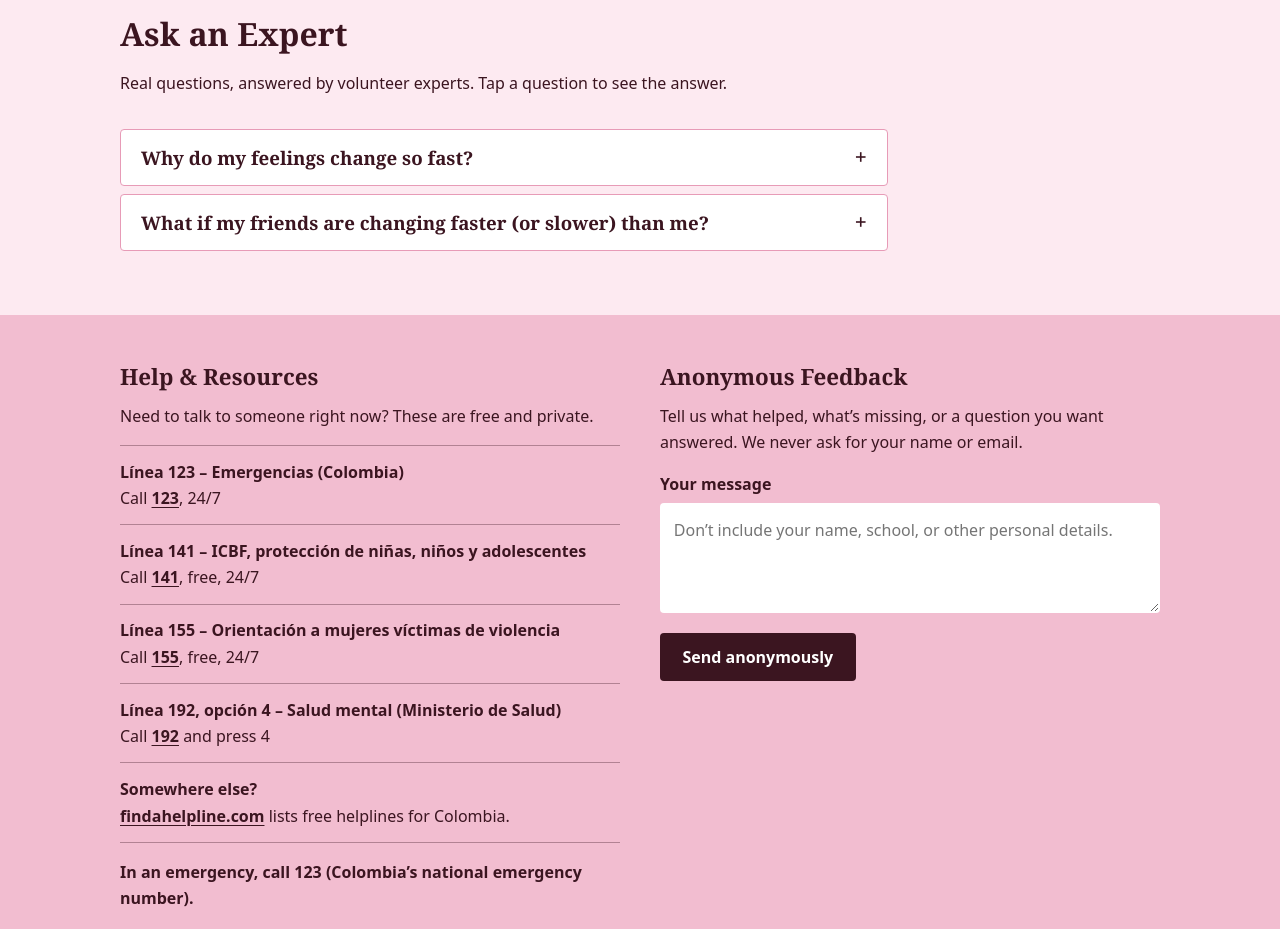
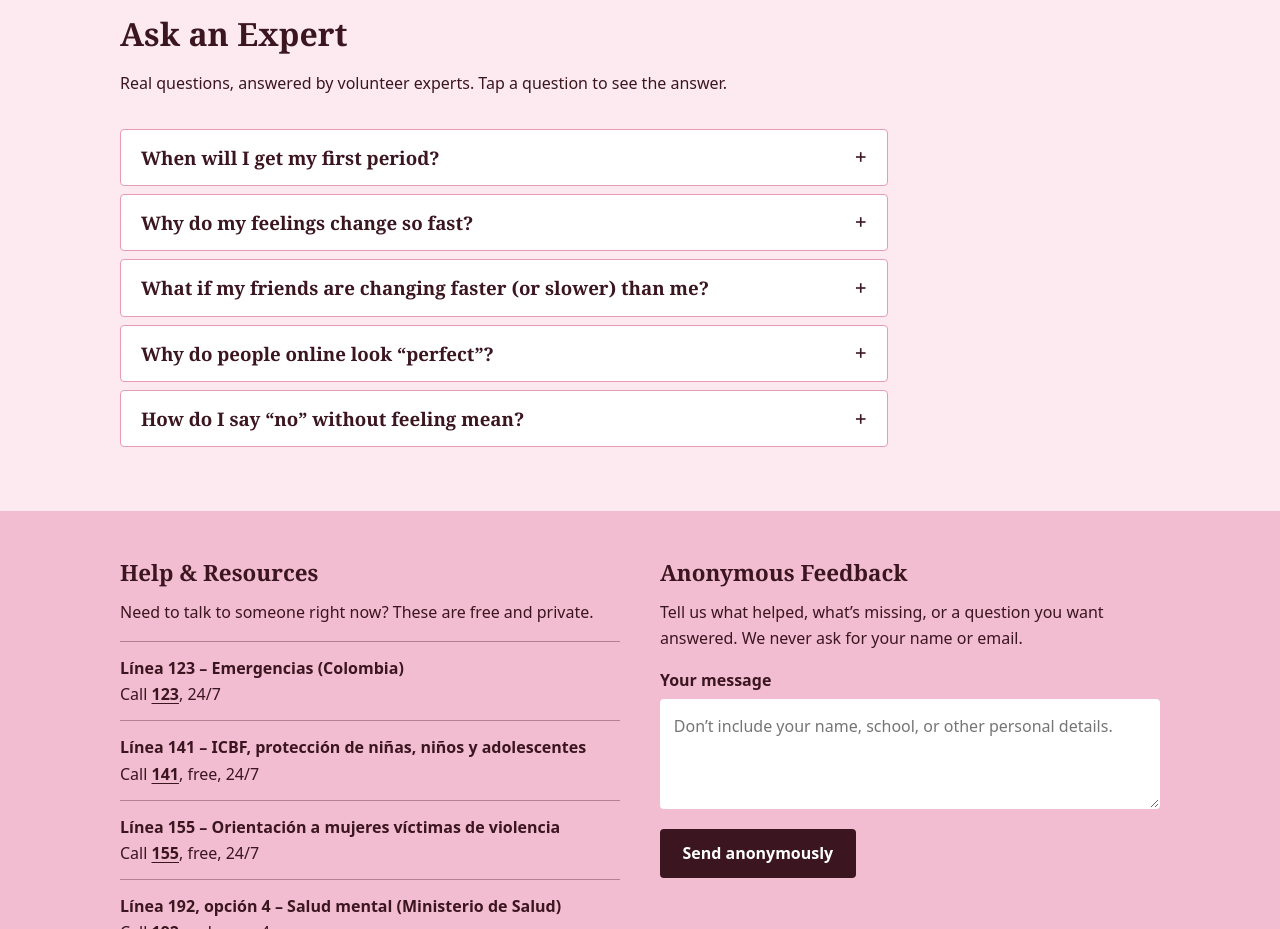
Before and after one commit to WorkWebsitesMixed/bloom, a plain HTML site: page index.html in a window 1280 px wide. Shown: the part 1320-2249 px from the top of the page. Drawn offline with Linux system fonts and the light colour scheme.

Commit message:
Restore the three FAQ questions removed by mistake; keep only the bracketed tag removal
Co-Authored-By: Claude Sonnet 5.5 <noreply@anthropic.com>

```diff
--- a/index.html
+++ b/index.html
@@ -766,6 +766,20 @@
 
         <div class="accordion" id="accordion">
           <!-- Each .acc-item is one Q&A. Copy the block to add more. -->
+          <div class="acc-item" data-keywords="period first menstruation when">
+            <h3 style="margin:0">
+              <button class="acc-button" aria-expanded="false" aria-controls="ans-1" id="q-1">
+                <span>When will I get my first period?</span><span class="acc-icon" aria-hidden="true">+</span>
+              </button>
+            </h3>
+            <div class="acc-panel" id="ans-1" role="region" aria-labelledby="q-1">
+              <div><div class="acc-body">
+                <!-- INSERT Expert Answer #1 HERE -->
+                <p>Sample answer: There’s a wide range of “normal.” Most people get their first period between about 9 and 15.</p>
+              </div></div>
+            </div>
+          </div>
+
           <div class="acc-item" data-keywords="mood swings emotions crying angry">
             <h3 style="margin:0">
               <button class="acc-button" aria-expanded="false" aria-controls="ans-2" id="q-2">
@@ -1031,6 +1045,35 @@
             </div>
           </div>
 
+          <div class="acc-item" data-keywords="social media filters influencers body image">
+            <h3 style="margin:0">
+              <button class="acc-button" aria-expanded="false" aria-controls="ans-4" id="q-4">
+                <span>Why do people online look “perfect”?</span><span class="acc-icon" aria-hidden="true">+</span>
+              </button>
+            </h3>
+            <div class="acc-panel" id="ans-4" role="region" aria-labelledby="q-4">
+              <div><div class="acc-body">
+                <!-- INSERT Expert Answer #4 HERE -->
+                <p>Sample answer: Filters, editing, lighting, and posing are used a lot. What you see is a highlight reel.</p>
+              </div></div>
+            </div>
+          </div>
+
+          <div class="acc-item" data-keywords="boundaries say no uncomfortable trusted adult">
+            <h3 style="margin:0">
+              <button class="acc-button" aria-expanded="false" aria-controls="ans-5" id="q-5">
+                <span>How do I say “no” without feeling mean?</span><span class="acc-icon" aria-hidden="true">+</span>
+              </button>
+            </h3>
+            <div class="acc-panel" id="ans-5" role="region" aria-labelledby="q-5">
+              <div><div class="acc-body">
+                <!-- INSERT Expert Answer #5 HERE -->
+                <p>Sample answer: You’re allowed to have limits. Saying “no thanks” is polite and enough.</p>
+              </div></div>
+            </div>
+          </div>
+
+
         </div>
         <p class="no-results" id="noFaq" hidden role="status">No matching questions yet. Use the feedback form below to suggest one!</p>
       </div>
```
